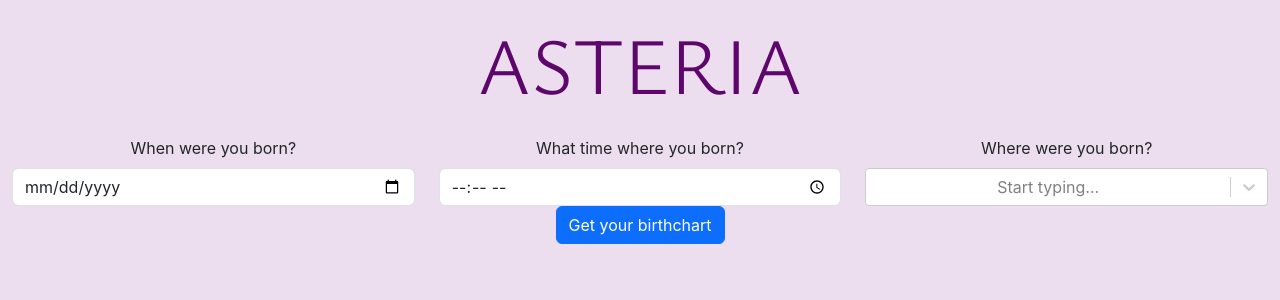
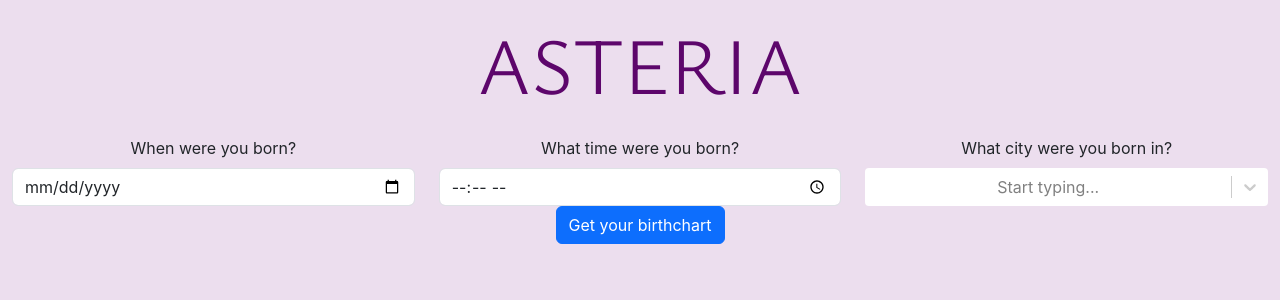
Before and after one commit to lucywalsh/astrologysite, a React (Create React App) app: page / in a window 1280 px wide. Shown: the top 300 px of the page. Built offline with nearby package versions, Linux system fonts and the light colour scheme; no server answers.

Commit message:
Common input field component, added validation

```diff
--- a/src/components/BirthDetailsForm.js
+++ b/src/components/BirthDetailsForm.js
@@ -1,4 +1,5 @@
 import React, { useState, useEffect } from 'react';
+import InputField from './InputField.js';
 import Row from 'react-bootstrap/Row';
 import Col from 'react-bootstrap/Col';
 import Form from 'react-bootstrap/Form';
@@ -7,16 +8,33 @@ import {createFilter} from 'react-select';
 import AsyncSelect from 'react-select/async';
 
 export default function BirthDetailsForm(){
+  const [formErrors, setFormErrors] = useState('');
   const [dateOfBirth, setDateOfBirth] = useState('');
   const [timeOfBirth, setTimeOfBirth] = useState('');
   const [placeOfBirth, setPlaceOfBirth] = useState('');
 
   const onSubmit = (event) => {
     event.preventDefault();
-    console.log(dateOfBirth)
-    console.log(timeOfBirth)
-    console.log(placeOfBirth)
-    console.log('do something with state? trigger next event?');
+    console.log(dateOfBirth);
+    console.log(timeOfBirth);
+    console.log(placeOfBirth);
+
+    const errors={};
+    if(dateOfBirth==='' || dateOfBirth===undefined){
+      errors.dateOfBirth = "Please enter your date of birth";
+    }
+    if(timeOfBirth==='' || timeOfBirth===undefined){
+      errors.timeOfBirth = "Please enter when you were born";
+    }
+    if(placeOfBirth==='' || placeOfBirth===undefined || placeOfBirth===null){
+      errors.placeOfBirth = "Please enter where you were born";
+    }
+    setFormErrors(errors);
+
+    if (Object.keys(errors).length > 0){
+      return
+    }
+    // todo: generate birth chart
   };
 
   const cities_and_countries = require('../data/cities_and_countries.json')
@@ -42,30 +60,43 @@ export default function BirthDetailsForm(){
         <Form onSubmit={onSubmit}>
           <Row>
             <Col>
-              <Form.Group controlId="formDateOfBirth">
-                <Form.Label>When were you born?</Form.Label>
+              <InputField
+                name="formDateOfBirth"
+                label="When were you born?"
+                error={formErrors.dateOfBirth}
+                field={
                   <Form.Control
+                    className={formErrors.dateOfBirth && "invalid-field"}
                     type="date"
                     placeholder="Date of Birth"
                     value={dateOfBirth}
                     onChange={e => setDateOfBirth(e.target.value)}
                     />
-              </Form.Group>
+                  }
+              />
             </Col>
             <Col>
-              <Form.Group controlId="formTimeOfBirth">
-                <Form.Label>What time where you born?</Form.Label>
+              <InputField
+                name="formTimeOfBirth"
+                label="What time were you born?"
+                error={formErrors.timeOfBirth}
+                field={
                   <Form.Control
+                    className={formErrors.timeOfBirth && "invalid-field"}
                     type="time"
                     placeholder="Time of Birth"
                     value={timeOfBirth}
                     onChange={e => setTimeOfBirth(e.target.value)}
                 />
-              </Form.Group>
+                }
+              />
             </Col>
             <Col>
-              <Form.Group controlId="formPlaceOfBirth">
-                <Form.Label>Where were you born?</Form.Label>
+              <InputField
+                name="formPlaceOfBirth"
+                label="What city were you born in?"
+                error={formErrors.placeOfBirth}
+                field={
                   <AsyncSelect
                     placeholder='Start typing...'
                     isClearable
@@ -77,8 +108,10 @@ export default function BirthDetailsForm(){
                     filterOption={createFilter({ ignoreAccents: false })}
                     value={placeOfBirth}
                     onChange={value => setPlaceOfBirth(value)}
+                    styles={{control: (baseStyles, state) => ({...baseStyles, border: !formErrors.placeOfBirth && "0px", borderColor: formErrors.placeOfBirth && "#fc2f92"})}}
                   />
-              </Form.Group>
+                }
+                />
             </Col>
           </Row>
           <Row>
--- /dev/null
+++ b/src/components/InputField.js
@@ -0,0 +1,14 @@
+import React from 'react';
+import Form from 'react-bootstrap/Form';
+
+export default function InputField(
+    { name, label, error, field }
+) {
+return (
+    <Form.Group controlId={name}>
+        {label && <Form.Label>{label}</Form.Label>}
+        {field}
+        <Form.Text className="warning">{error}</Form.Text>
+    </Form.Group>
+);
+}
```
Lines whose indentation alone changed are shown as unchanged.
